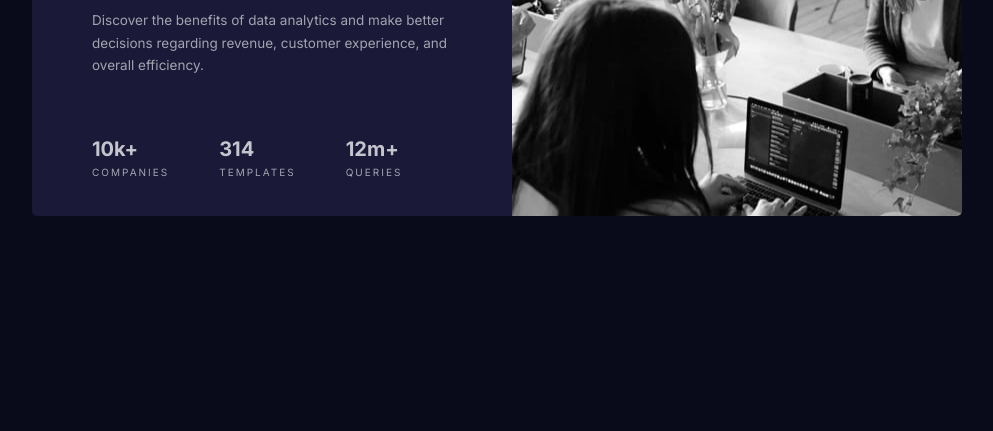
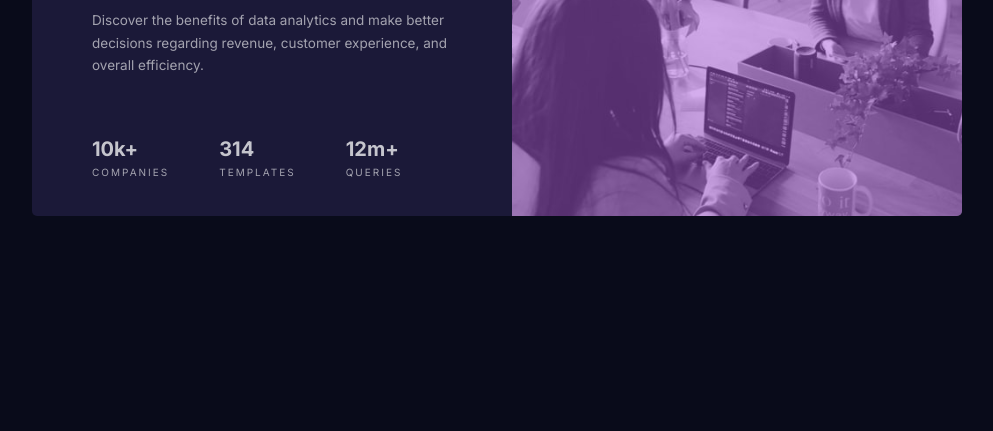
Before and after one commit to JGAMIX7/stats-card-component, a plain HTML site: page index.html in a window 1280 px wide. Shown: the part 369-800 px from the top of the page, without its empty margins (143-1136 px from the left). Drawn offline with Linux system fonts and the light colour scheme.

Commit message:
bg color issue fix

```diff
--- a/index.html
+++ b/index.html
@@ -33,7 +33,9 @@
         </div>
       </div>
 
-      <div class="card-right"></div>
+      <div class="card-right">
+        <div class="card-right-filter"></div>
+      </div>
     </div>
   </div>
 </body>
--- a/style.css
+++ b/style.css
@@ -89,9 +89,13 @@ p{color: var(--slightly-transparent-white-p);}
 
 /* RIGHT SIDE */
 .card .card-right{
-   /* background-color: var(--soft-violet); */
    width: 450px;
-   background: url(images/image-header-desktop.jpg) no-repeat;
+   background: url(images/image-header-desktop.jpg) no-repeat center/cover;
+}
+
+.card .card-right .card-right-filter{
+   background-color: hsla(277, 64%, 61%,0.5);
+   height: 100%;
 }
 
 
```
